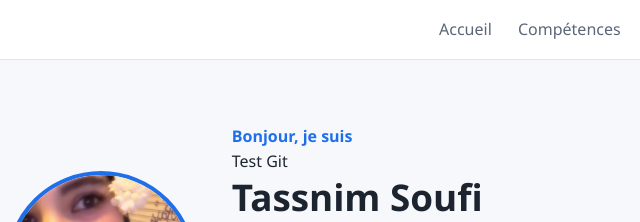
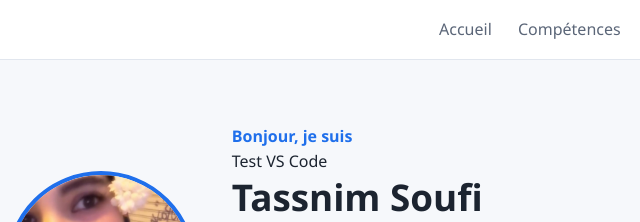
Before and after one commit to tasnimsf/tasnimsf.github.io, a plain HTML site: page index.html in a window 1280 px wide. Shown: the top 222 px of the page, 211-851 px from the left. Drawn offline with Linux system fonts and the light colour scheme.

Commit message:
Test depuis VS Code

```diff
--- a/index.html
+++ b/index.html
@@ -30,7 +30,7 @@
       <img src="me.jpg.jpeg" alt="Photo" class="avatar" onerror="this.style.display='none'">
       <div>
         <p class="kicker">Bonjour, je suis</p>
-        <p>Test Git</p>
+        <p>Test VS Code</p>
         <h1>Tassnim Soufi</h1>
         <h2>Étudiante en L3 SEM – ISET Radès</h2>
         <p>Passionné par l'électronique, les systèmes embarqués, l'informatique et le développement web. Je recherche un stage où mettre en pratique mes compétences et continuer à apprendre au sein d'une équipe.</p>
```
